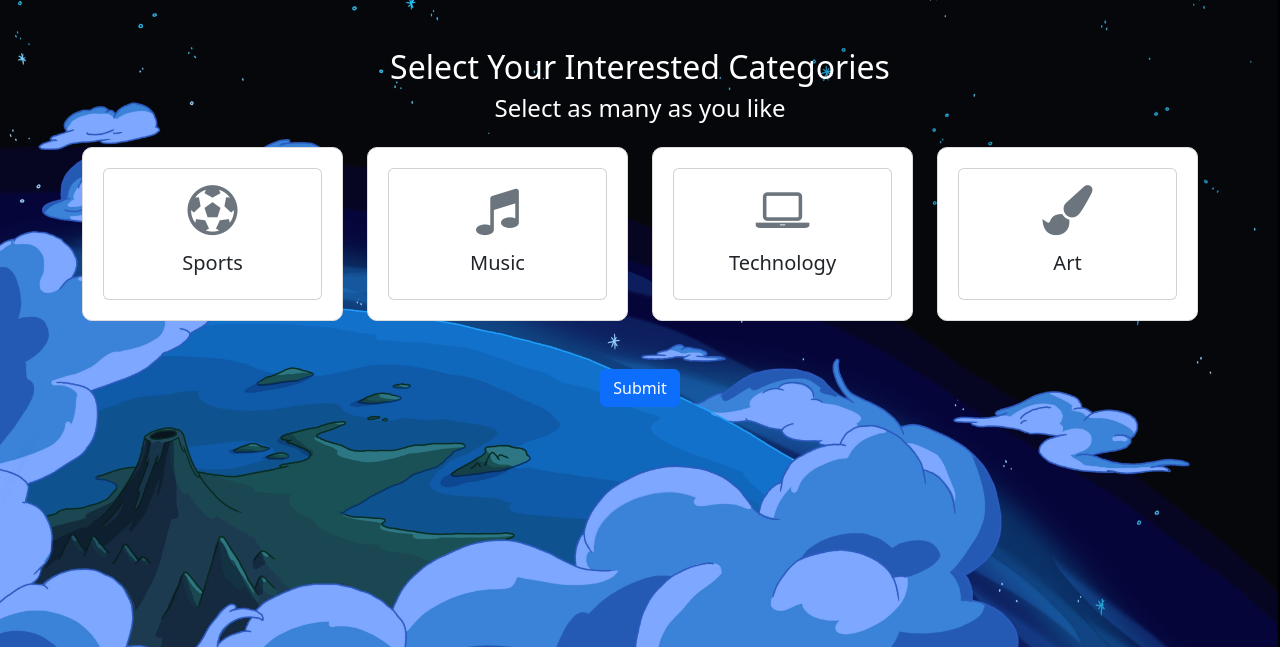
After one commit to Teset13118/ServerSideWeb-Project, a Django app: page /selectcategory/ in a window 1280 px wide. The commit adds this page. Shown: the top 647 px of the page. Run offline with Django 5.2, Linux system fonts and the light colour scheme.

Commit message:
selectcategory_after_register_template

```diff
--- a/project_event_management/event_web/models.py
+++ b/project_event_management/event_web/models.py
@@ -28,7 +28,7 @@
     gender = models.CharField(max_length=1, choices=GENDER_CHOICES, null=True)
     age = models.PositiveIntegerField(null=True)
     birthday = models.DateField(null=True)
-    image_path = models.ImageField(upload_to='userprofile_images/', verbose_name="User_image")
+    image_path = models.ImageField(upload_to='userprofile_images/', verbose_name="User_image", null=True)
 
     def __str__(self):
         return f"{self.user.first_name} {self.user.last_name} - Details"
--- a/project_event_management/event_web/static/style.css
+++ b/project_event_management/event_web/static/style.css
@@ -424,3 +424,37 @@
     padding: 10px;
     width: 25%;
 }
+
+/* p_select_category */
+/* ------------------------------------------------------------------ */
+
+.container .p_select_category_card input[type="checkbox"] {
+    position: absolute;
+    opacity: 0;
+}
+
+.container .p_select_category_card {
+    transition: all 0.3s ease-in-out;
+    cursor: pointer;
+    border: 1px solid #ddd;
+    border-radius: 10px;
+    padding: 20px;
+    height: 100%; /* กำหนดให้เต็มพื้นที่ */
+    width: 100%; /* กำหนดให้เต็มพื้นที่ */
+    background-color: #fff;
+}
+
+.container .p_select_category_card:hover {
+    transform: scale(1.05);
+    box-shadow: 0 4px 15px rgba(0, 0, 0, 0.1);
+}
+
+.container .p_select_category_icon {
+    font-size: 50px;
+    color: #6c757d;
+}
+
+.container .p_select_category_card input[type="checkbox"]:checked + .card {
+    border: 2px solid #007bff;
+    background-color: #e7f1ff;
+}
--- /dev/null
+++ b/project_event_management/event_web/templates/participants/p_select_category.html
@@ -0,0 +1,85 @@
+{% load static %}
+
+<!DOCTYPE html>
+<html lang="en">
+<head>
+    <meta charset="UTF-8">
+    <meta name="viewport" content="width=device-width, initial-scale=1.0">
+    <title>Select Categories</title>
+    <link rel="stylesheet" href="{% static 'style.css' %}">
+    <link href="https://cdn.jsdelivr.net/npm/bootstrap@5.3.0-alpha1/dist/css/bootstrap.min.css" rel="stylesheet">
+    <link href="https://cdnjs.cloudflare.com/ajax/libs/font-awesome/4.7.0/css/font-awesome.min.css" rel="stylesheet">
+</head>
+<body>
+
+<div class="container mt-5">
+    <h2 class="text-center mb-2 text-white">Select Your Interested Categories</h2>
+    <h4 class="text-center mb-4 text-white">Select as many as you like</h4>
+
+    <form method="POST" action="">
+        {% csrf_token %}
+        <div class="row justify-content-center mt-2">
+
+            <!-- Sports Category -->
+            <div class="col-lg-3 col-md-4 col-sm-6 mb-4">
+                <label class="p_select_category_card">
+                    <input type="checkbox" name="categories" value="sports">
+                    <div class="card text-center" style="height: 100%;">
+                        <div class="card-body">
+                            <i class="fa fa-futbol-o p_select_category_icon" aria-hidden="true"></i>
+                            <h5 class="card-title mt-3">Sports</h5>
+                        </div>
+                    </div>
+                </label>
+            </div>
+
+            <!-- Music Category -->
+            <div class="col-lg-3 col-md-4 col-sm-6 mb-4">
+                <label class="p_select_category_card">
+                    <input type="checkbox" name="categories" value="music">
+                    <div class="card text-center" style="height: 100%;">
+                        <div class="card-body">
+                            <i class="fa fa-music p_select_category_icon" aria-hidden="true"></i>
+                            <h5 class="card-title mt-3">Music</h5>
+                        </div>
+                    </div>
+                </label>
+            </div>
+
+            <!-- Technology Category -->
+            <div class="col-lg-3 col-md-4 col-sm-6 mb-4">
+                <label class="p_select_category_card">
+                    <input type="checkbox" name="categories" value="technology">
+                    <div class="card text-center" style="height: 100%;">
+                        <div class="card-body">
+                            <i class="fa fa-laptop p_select_category_icon" aria-hidden="true"></i>
+                            <h5 class="card-title mt-3">Technology</h5>
+                        </div>
+                    </div>
+                </label>
+            </div>
+
+            <!-- Art Category -->
+            <div class="col-lg-3 col-md-4 col-sm-6 mb-4">
+                <label class="p_select_category_card">
+                    <input type="checkbox" name="categories" value="art">
+                    <div class="card text-center" style="height: 100%;">
+                        <div class="card-body">
+                            <i class="fa fa-paint-brush p_select_category_icon" aria-hidden="true"></i>
+                            <h5 class="card-title mt-3">Art</h5>
+                        </div>
+                    </div>
+                </label>
+            </div>
+        </div>
+
+        <div class="text-center mt-4">
+            <button type="submit" class="btn btn-primary">Submit</button>
+        </div>
+    </form>
+</div>
+
+<!-- Bootstrap 5 JS -->
+<script src="https://cdn.jsdelivr.net/npm/bootstrap@5.3.0-alpha1/dist/js/bootstrap.bundle.min.js"></script>
+</body>
+</html>
--- a/project_event_management/event_web/urls.py
+++ b/project_event_management/event_web/urls.py
@@ -9,6 +9,7 @@
     path("login/", LoginView.as_view(), name="url_login"),
     path("logout/", LogoutView.as_view(), name="url_logout"),
     path("register/", RegisterView.as_view(), name="url_register"),
+    path("selectcategory/", SelectCategory.as_view(), name="url_select_category"),
     path("profile/<int:userid>", ViewProfile.as_view(), name="url_profile"),
     path("activity/<int:activity_id>", ViewActivity.as_view(), name="url_p_activitypage"),
     path("edit_activity/<int:activity_id>", EditActivity.as_view(), name="url_mo_editactivity"),
@@ -16,7 +17,6 @@
     path("create_activity/", View_CreateActivity.as_view(), name="url_o_activity_form"),
     path("manage/users/", ViewManageUser.as_view(), name="url_m_manageusers"),
     path("manage/activities/", ViewManageActivity.as_view(), name="url_m_manageactivities"),
-
 ]
 
 # setting for showing media on website
--- a/project_event_management/event_web/views.py
+++ b/project_event_management/event_web/views.py
@@ -176,3 +176,7 @@
             for image in images:
                 ActivityImage.objects.create(activity=activity, image_path=image)
         return redirect('url_p_homepage')
+
+class SelectCategory(View):
+    def get(self, request):
+        return render(request, 'participants/p_select_category.html')
```
